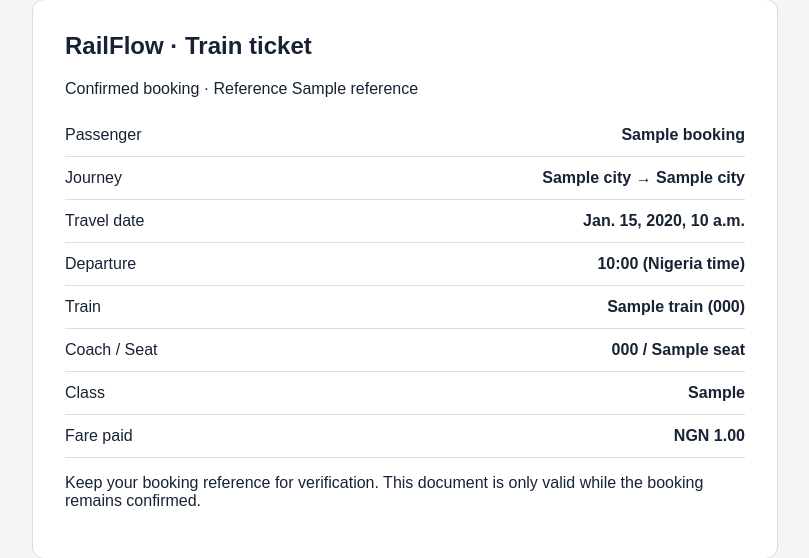
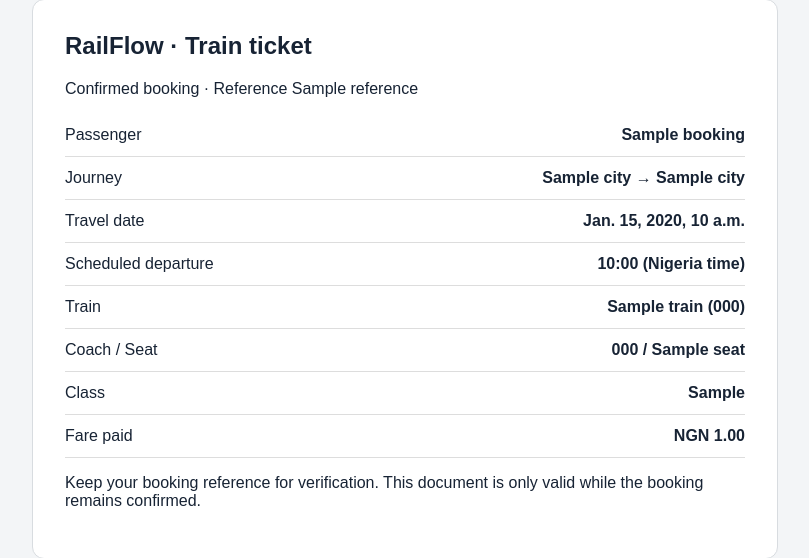
Before and after one commit to Ahdams/Train-booking-system-django, a Django app: template templates/core/ticket.html in a window 1280 px wide. Shown: the part 33-591 px from the top of the page, without its empty margins (235-1044 px from the left). Run offline with Django 5.2, Linux system fonts and the light colour scheme; the template is opened without the code that fills it: most values are stand-ins (such as "Sample title", 1, 10 or a date in 2020).

Commit message:
ui: display revised departure and reason on tickets

```diff
--- a/templates/core/ticket.html
+++ b/templates/core/ticket.html
@@ -5,7 +5,8 @@ body{font-family:Arial,sans-serif;background:#f3f5f7;color:#172334;margin:0;padd
 <div class="detail"><span>Passenger</span><strong>{{ booking.passenger_name }}</strong></div>
 <div class="detail"><span>Journey</span><strong>{{ booking.schedule.route.origin.city }} → {{ booking.schedule.route.destination.city }}</strong></div>
 <div class="detail"><span>Travel date</span><strong>{{ booking.travel_date }}</strong></div>
-<div class="detail"><span>Departure</span><strong>{{ booking.schedule.departure_time|time:"H:i" }} (Nigeria time)</strong></div>
+<div class="detail"><span>Scheduled departure</span><strong>{{ booking.schedule.departure_time|time:"H:i" }} (Nigeria time)</strong></div>
+{% if disruption and disruption.status == "delayed" %}<p role="status"><strong>DELAYED:</strong> Revised departure {{ disruption.revised_departure_time|time:"H:i" }} (Nigeria time). {{ disruption.reason }}</p>{% endif %}
 <div class="detail"><span>Train</span><strong>{{ booking.schedule.train.name }} ({{ booking.schedule.train.code }})</strong></div>
 <div class="detail"><span>Coach / Seat</span><strong>{{ booking.seat.coach.code }} / {{ booking.seat.label }}</strong></div>
 <div class="detail"><span>Class</span><strong>{{ booking.seat.coach.get_travel_class_display }}</strong></div>
```
